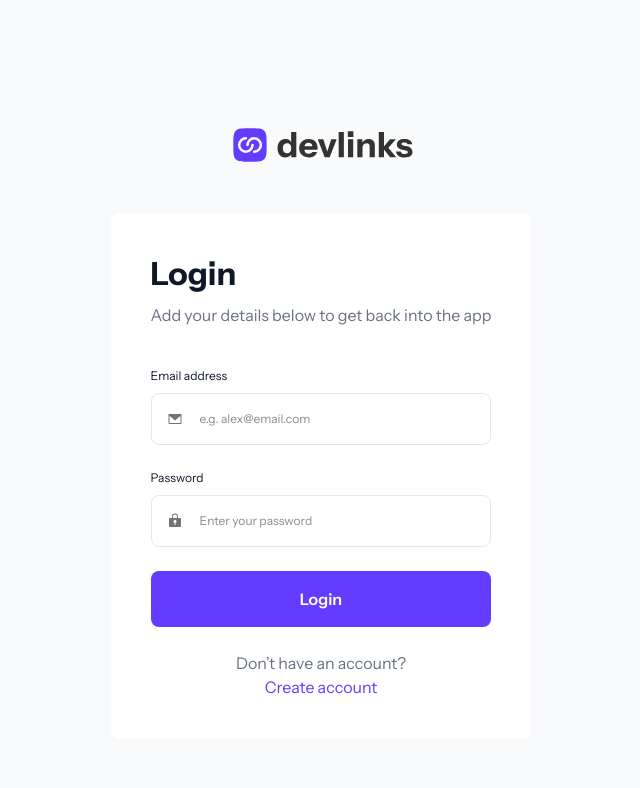
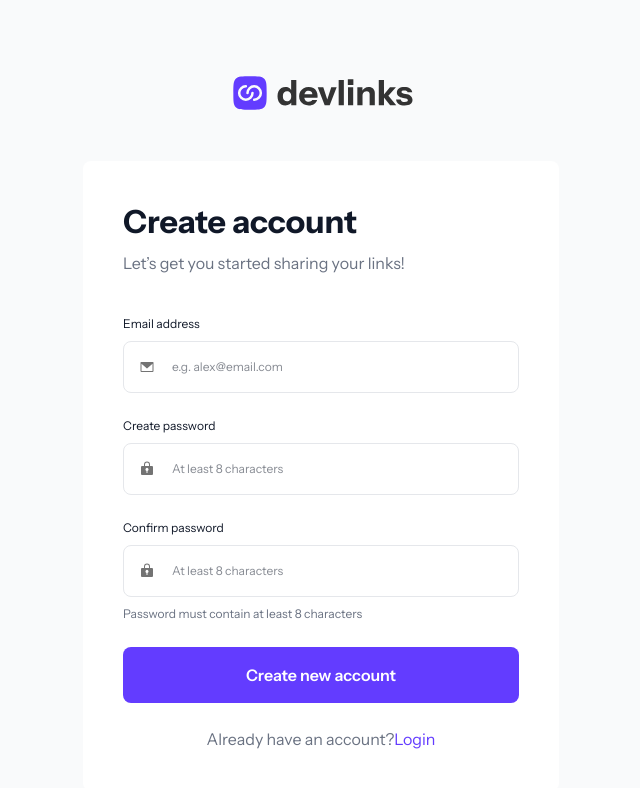
Before and after one commit to 12Ricky0/linksharing-app, a Next.js app: page / in a window 1280 px wide. Shown: the top 788 px of the page, without its empty margins (319-959 px from the left). Built offline with nearby package versions, Linux system fonts and the light colour scheme.

Commit message:
reg form added

```diff
--- a/app/page.tsx
+++ b/app/page.tsx
@@ -1,9 +1,10 @@
-import Login_Form from "@/components/auth/login";
+import Login_Form from "@/components/auth/login_form";
+import Register_Form from "@/components/auth/registeration_form";
 
 export default function Home() {
   return (
     <main className="m-8 ">
-      <Login_Form />
+      <Register_Form />
     </main>
   );
 }
--- /dev/null
+++ b/components/auth/login_form.tsx
@@ -0,0 +1,79 @@
+import Image from "next/image";
+import Link from "next/link";
+
+export default function Login_Form() {
+  return (
+    <section>
+      <section className="md:flex flex-col h-screen justify-center items-center">
+        <Image
+          src="/assets/images/logo-devlinks-large.svg"
+          height={40}
+          width={182}
+          alt="logo"
+          className="w-auto h-auto"
+        />
+        <div className="md:bg-white md:p-[40px] md:mt-12 md:rounded-[8px]">
+          <article className="mt-16 md:mt-0 mb-[40px]">
+            <h1 className="font-bold text-2xl md:text-[32px] text-gray-900 mb-2">
+              Login
+            </h1>
+            <p className="font-normal text-[16px] text-gray-500">
+              Add your details below to get back into the app
+            </p>
+          </article>
+
+          <form className="md:w-[396px]" action="">
+            <div className="font-normal text-[12px] text-gray-900">
+              <label htmlFor="">Email address</label>
+              <div className="relative">
+                <Image
+                  src="/assets/images/icon-email.svg"
+                  height={16}
+                  width={16}
+                  alt="email"
+                  className="w-auto h-auto absolute left-4 top-[26px]"
+                />
+
+                <input
+                  className="w-full py-4 pr-4 pl-12 mt-2 border border-gray-200 rounded-[8px]"
+                  placeholder="e.g. alex@email.com"
+                  type="email"
+                />
+              </div>
+            </div>
+            <div className="font-normal text-[12px] mt-6 text-gray-900">
+              <label htmlFor="">Password</label>
+              <div className="relative">
+                <Image
+                  src="/assets/images/icon-password.svg"
+                  height={16}
+                  width={16}
+                  alt="lock"
+                  className="w-auto h-auto absolute left-4 top-[26px]"
+                />
+
+                <input
+                  className="w-full py-4 pr-4 pl-12 mt-2 border border-gray-200 rounded-[8px]"
+                  placeholder="Enter your password"
+                  type="password"
+                />
+              </div>
+            </div>
+            <button
+              className="bg-[#633CFF] cursor-pointer w-full font-semibold text-[16px] text-white my-6 rounded-[8px] py-4"
+              type="submit"
+            >
+              Login
+            </button>
+          </form>
+          <div className="flex flex-col font-normal text-[16px] text-center">
+            <span className="text-gray-500">Don’t have an account?</span>
+            <Link href="/" className="text-[#633CFF]">
+              Create account
+            </Link>
+          </div>
+        </div>
+      </section>
+    </section>
+  );
+}
--- a/components/auth/login.tsx
+++ b/components/auth/registeration_form.tsx
@@ -1,7 +1,7 @@
 import Image from "next/image";
 import Link from "next/link";
 
-export default function Login_Form() {
+export default function Register_Form() {
   return (
     <section>
       <section className="md:flex flex-col h-screen justify-center items-center">
@@ -15,14 +15,14 @@ export default function Login_Form() {
         <div className="md:bg-white md:p-[40px] md:mt-12 md:rounded-[8px]">
           <article className="mt-16 md:mt-0 mb-[40px]">
             <h1 className="font-bold text-2xl md:text-[32px] text-gray-900 mb-2">
-              Login
+              Create account
             </h1>
             <p className="font-normal text-[16px] text-gray-500">
-              Add your details below to get back into the app
+              Let’s get you started sharing your links!
             </p>
           </article>
 
-          <form action="">
+          <form className="md:w-[396px]" action="">
             <div className="font-normal text-[12px] text-gray-900">
               <label htmlFor="">Email address</label>
               <div className="relative">
@@ -42,7 +42,7 @@ export default function Login_Form() {
               </div>
             </div>
             <div className="font-normal text-[12px] mt-6 text-gray-900">
-              <label htmlFor="">Password</label>
+              <label htmlFor="">Create password</label>
               <div className="relative">
                 <Image
                   src="/assets/images/icon-password.svg"
@@ -54,22 +54,45 @@ export default function Login_Form() {
 
                 <input
                   className="w-full py-4 pr-4 pl-12 mt-2 border border-gray-200 rounded-[8px]"
-                  placeholder="Enter your password"
+                  placeholder="At least 8 characters"
                   type="password"
                 />
               </div>
+            </div>
+            <div className="font-normal text-[12px] mt-6 text-gray-900">
+              <label htmlFor="">Confirm password</label>
+              <div className="relative mb-2">
+                <Image
+                  src="/assets/images/icon-password.svg"
+                  height={16}
+                  width={16}
+                  alt="lock"
+                  className="w-auto h-auto absolute left-4 top-[26px]"
+                />
+
+                <input
+                  className="w-full py-4 pr-4 pl-12 mt-2 border border-gray-200 rounded-[8px]"
+                  placeholder="At least 8 characters"
+                  type="password"
+                />
+              </div>
+              <span className="text-gray-500 font-normal text-[12px]">
+                Password must contain at least 8 characters
+              </span>
             </div>
             <button
               className="bg-[#633CFF] cursor-pointer w-full font-semibold text-[16px] text-white my-6 rounded-[8px] py-4"
               type="submit"
             >
-              Login
+              Create new account
             </button>
           </form>
-          <div className="flex flex-col font-normal text-[16px] text-center">
-            <span className="text-gray-500">Don’t have an account?</span>
+          <div className="flex flex-col md:flex-row md:justify-center font-normal text-[16px] text-center">
+            <span className="text-gray-500">
+              Already have an account? {` `}
+            </span>
             <Link href="/" className="text-[#633CFF]">
-              Create account
+              Login
             </Link>
           </div>
         </div>
```
Also changed, not shown: components/link/empty.tsx (added).
